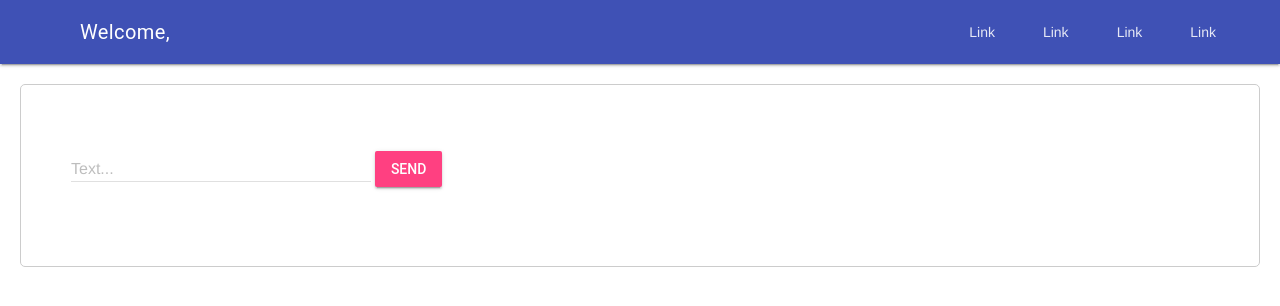
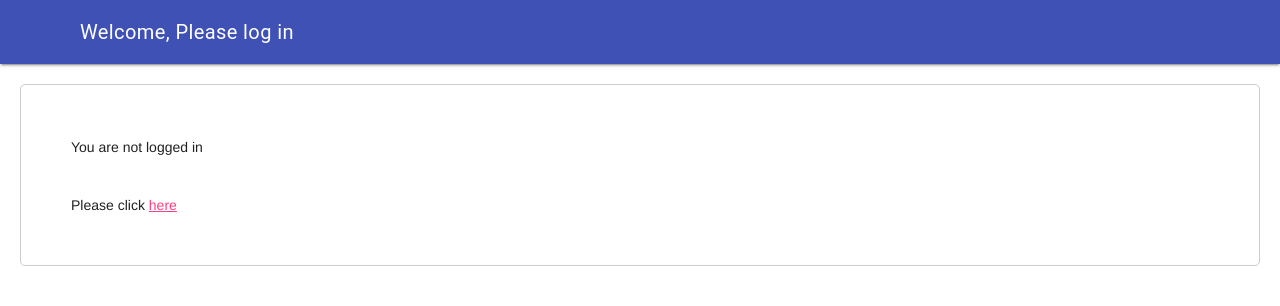
Before and after one commit to MaximilianScheel/Django-ChatApp, a Django app: page /chat/ in a window 1280 px wide. Shown: the top 306 px of the page. Run offline with Django 4.2, Linux system fonts and the light colour scheme.

Commit message:
Implementing Login

```diff
--- a/chat/models.py
+++ b/chat/models.py
@@ -1,13 +1,17 @@
 from django.db import models
 from datetime import date
 from django.conf import settings
+
 # Create your models here.
+
 class Chat(models.Model):
     created_at = models.DateField(default=date.today)
+
 
 class Message(models.Model):
     text = models.CharField(max_length=500)
     created_at = models.DateField(default=date.today)
-    chat = models.ForeignKey(Chat, on_delete=models.CASCADE)
+    # chat = Chat Klasse verknüfen
+    chat = models.ForeignKey(Chat, on_delete=models.CASCADE, related_name='chat_message_set', default=None, blank=True, null=True)
     author = models.ForeignKey(settings.AUTH_USER_MODEL, on_delete=models.CASCADE, related_name='author_message_set')
     receiver = models.ForeignKey(settings.AUTH_USER_MODEL, on_delete=models.CASCADE, related_name='receiver_message_set')
--- a/chat/templates/chat/index.html
+++ b/chat/templates/chat/index.html
@@ -1,7 +1,6 @@
 <link rel="stylesheet" href="https://fonts.googleapis.com/icon?family=Material+Icons" />
 <link rel="stylesheet" href="https://code.getmdl.io/1.3.0/material.indigo-pink.min.css" />
 <script defer src="https://code.getmdl.io/1.3.0/material.min.js"></script>
-
 
 <style>
   .page-content {
@@ -10,6 +9,16 @@
     border: 1px solid #ccc;
     border-radius: 5px;
   }
+
+  .color-grey {
+    color: #ccc;
+  }
+
+  .flex {
+    display: flex;
+    flex-direction: column;
+    margin-bottom: 1rem;
+  }
 </style>
 
 <!-- Always shows a header, even in smaller screens. -->
@@ -17,29 +26,27 @@
   <header class="mdl-layout__header">
     <div class="mdl-layout__header-row">
       <!-- Title -->
-      <span class="mdl-layout-title">Welcome, {{ request.user.first_name }}</span>
-      <!-- Add spacer, to align navigation to the right -->
-      <div class="mdl-layout-spacer"></div>
-      <!-- Navigation. We hide it in small screens. -->
-      <nav class="mdl-navigation mdl-layout--large-screen-only">
-        <a class="mdl-navigation__link" href="">Link</a>
-        <a class="mdl-navigation__link" href="">Link</a>
-        <a class="mdl-navigation__link" href="">Link</a>
-        <a class="mdl-navigation__link" href="">Link</a>
-      </nav>
+      <span class="mdl-layout-title">
+        {% if request.user.is_authenticated %}
+          Welcome, {{ request.user.first_name }}
+        {% else %}
+          Welcome, Please log in
+        {% endif %}
+      </span>
     </div>
   </header>
   <div class="mdl-layout__drawer">
     <span class="mdl-layout-title">Chat</span>
-    <nav class="mdl-navigation">
-      <a class="mdl-navigation__link" href="">Link</a>
-      <a class="mdl-navigation__link" href="">Link</a>
-      <a class="mdl-navigation__link" href="">Link</a>
-      <a class="mdl-navigation__link" href="">Link</a>
-    </nav>
   </div>
   <main class="mdl-layout__content">
     <div class="page-content">
+      {% if request.user.is_authenticated %}
+        {% for message in messages %}
+          <div class="flex">
+            <p class="color-grey">{{ message.created_at }}</p>
+            <div class="flex">{{ message.author.first_name }}: {{ message.text }}</div>
+          </div>
+        {% endfor %}
         <!-- Accent-colored raised button with ripple -->
         <!-- Simple Textfield -->
         <form action="/chat/" method="post">
@@ -50,6 +57,10 @@
           </div>
           <button class="mdl-button mdl-js-button mdl-button--raised mdl-js-ripple-effect mdl-button--accent">Send</button>
         </form>
+      {% else %}
+        <p>You are not logged in</p><br />
+        Please click <a href="/login/">here</a>
+      {% endif %}
     </div>
   </main>
 </div>
--- a/chat/views.py
+++ b/chat/views.py
@@ -1,8 +1,26 @@
+from django.http import HttpResponseRedirect
 from django.shortcuts import render
-from .models import Message
+from .models import Chat, Message
+from django.contrib.auth import authenticate, login
+from django.contrib.auth.decorators import login_required
+
+
 
 def index(request):
+
     if request.method == 'POST':
         print("Received data " + request.POST['textmessage'])
-        Message.objects.create(text=request.POST['textmessage'], chat=None, author=request.user, receiver=request.user)
-    return render(request, 'chat/index.html', {'username': 'Max'} )
+        myChat = Chat.objects.get(id=1)
+        new_message = Message.objects.create(text=request.POST['textmessage'], chat=myChat, author=request.user, receiver=request.user)
+    chatMessages = Message.objects.filter(chat__id=1)
+    return render(request, 'chat/index.html', {'messages': chatMessages})
+
+def login_view(request):
+    if request.method == 'POST':
+        user = authenticate(username=request.POST.get('username'), password=request.POST.get('password'))
+        if user:
+            login(request, user)
+            return HttpResponseRedirect('/chat/')
+        else:
+            return HttpResponseRedirect('/login/', { 'wrongPassword': True })
+    return render(request, 'auth/login.html')
--- a/django_chat_app/urls.py
+++ b/django_chat_app/urls.py
@@ -17,9 +17,12 @@ Including another URLconf
 from django.contrib import admin
 from django.urls import path
 
-from chat.views import index
+from chat.views import index, login_view
+
+
 
 urlpatterns = [
     path('admin/', admin.site.urls),
-    path('chat/', index)
+    path('chat/', index),
+    path('login/', login_view)
 ]
```
Also changed, not shown: chat/templates/auth/login.html (added, +17 -0 lines), db.sqlite3. Lines whose indentation alone changed are shown as unchanged.
